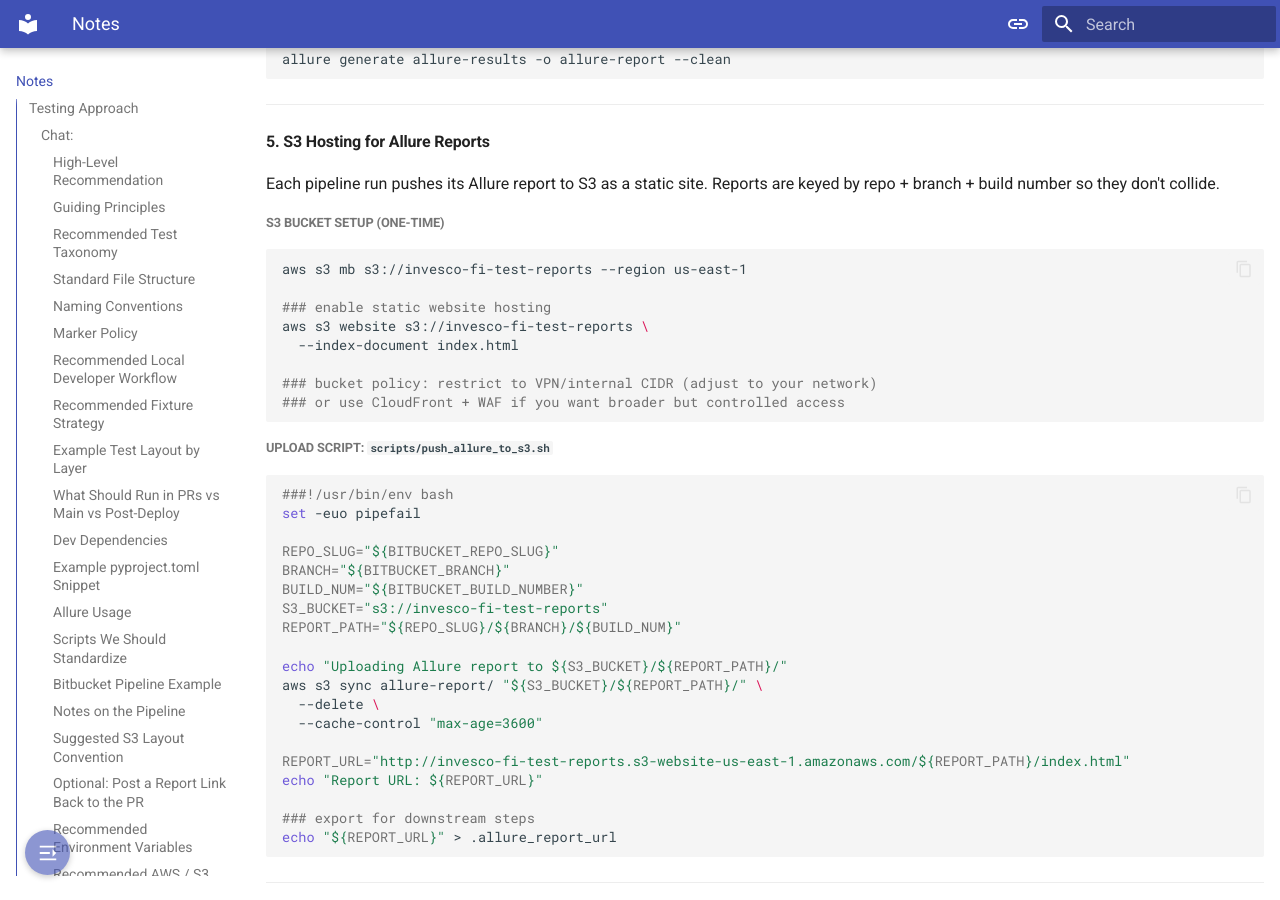
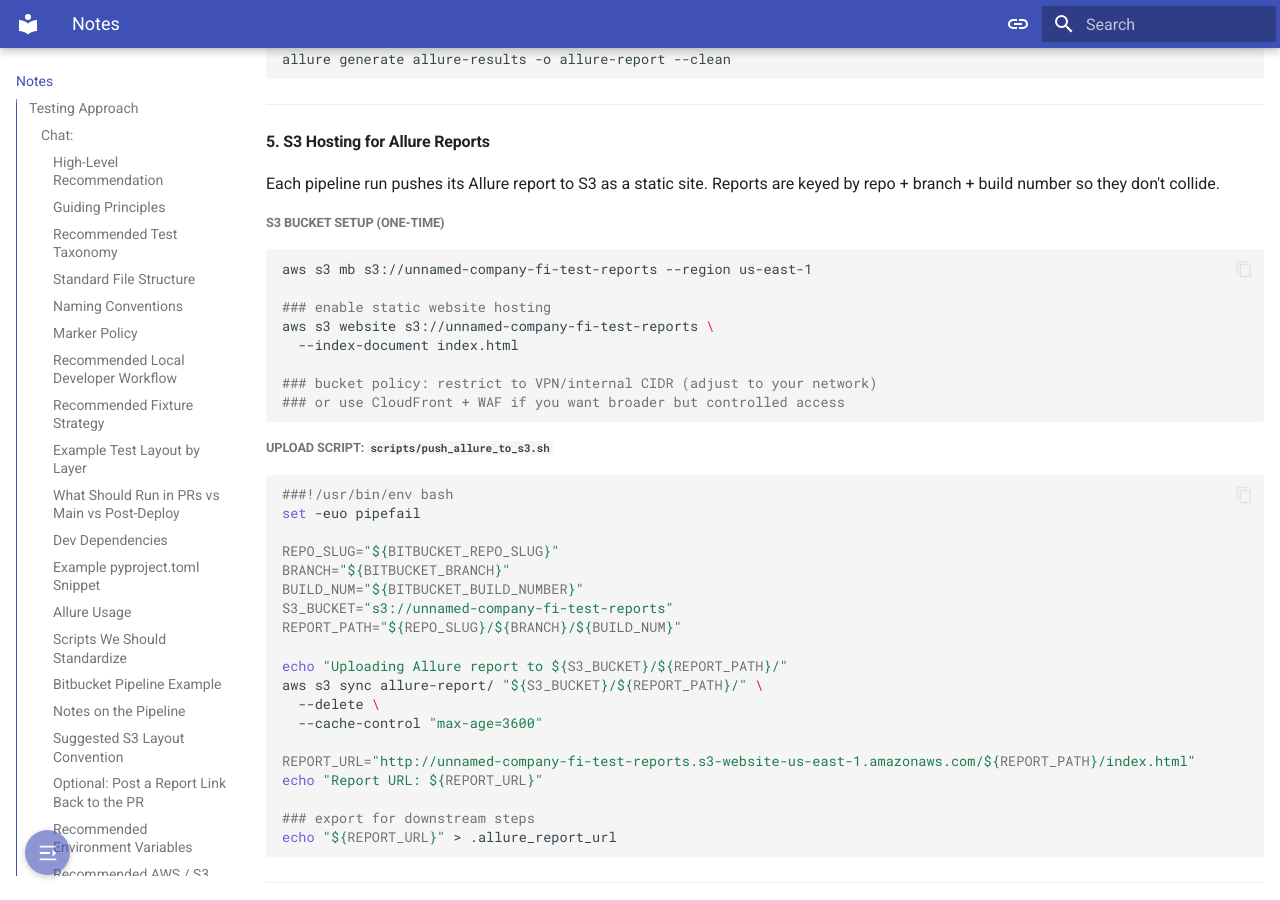
Before and after one commit to cudavinci/4reference, an MkDocs documentation site: the page built from docs/notes.md, in a window 1280 px wide and 900 px high, scrolled down 30000 px. Built offline with MkDocs 1.6.1 and Material for MkDocs 9.7.7, drawn with Linux system fonts in a browser that asks for light colours; some of the changed text lies outside the part shown.

Commit message:
alohamora

````diff
--- a/docs/notes.md
+++ b/docs/notes.md
@@ -1471,10 +1471,10 @@
 ##### S3 bucket setup (one-time)
 
 ```bash
-aws s3 mb s3://invesco-fi-test-reports --region us-east-1
+aws s3 mb s3://unnamed-company-fi-test-reports --region us-east-1
 
 ### enable static website hosting
-aws s3 website s3://invesco-fi-test-reports \
+aws s3 website s3://unnamed-company-fi-test-reports \
   --index-document index.html
 
 ### bucket policy: restrict to VPN/internal CIDR (adjust to your network)
@@ -1490,7 +1490,7 @@
 REPO_SLUG="${BITBUCKET_REPO_SLUG}"
 BRANCH="${BITBUCKET_BRANCH}"
 BUILD_NUM="${BITBUCKET_BUILD_NUMBER}"
-S3_BUCKET="s3://invesco-fi-test-reports"
+S3_BUCKET="s3://unnamed-company-fi-test-reports"
 REPORT_PATH="${REPO_SLUG}/${BRANCH}/${BUILD_NUM}"
 
 echo "Uploading Allure report to ${S3_BUCKET}/${REPORT_PATH}/"
@@ -1498,7 +1498,7 @@
   --delete \
   --cache-control "max-age=3600"
 
-REPORT_URL="http://invesco-fi-test-reports.s3-website-us-east-1.amazonaws.com/${REPORT_PATH}/index.html"
+REPORT_URL="http://unnamed-company-fi-test-reports.s3-website-us-east-1.amazonaws.com/${REPORT_PATH}/index.html"
 echo "Report URL: ${REPORT_URL}"
 
 ### export for downstream steps
@@ -3040,7 +3040,7 @@
     raw = extract_data("s3://bucket/inputs/...")
     transformed = transform(raw)
     load_to_postgres(transformed, "portfolio.daily_snapshot")
-    send_completion_email(["team@invesco.com"], "s3://bucket/reports/...")
+    send_completion_email(["team@unnamed-company.com"], "s3://bucket/reports/...")
 ```
 
 ##### Option C: EKS CronJobs
@@ -3083,7 +3083,7 @@
 
 1. **Amazon SES (Simple Email Service)**: Cheapest, most reliable for transactional email from within AWS. Use the `boto3` SES client. You'll need to verify sender domains/addresses.
 
-2. **SMTP relay via your existing Exchange/O365**: If Invesco has an internal SMTP relay, you can keep using `smtplib` — just update the SMTP host and ensure EKS pods can reach it (VPC peering or transit gateway to corp network).
+2. **SMTP relay via your existing Exchange/O365**: If unnamed-company has an internal SMTP relay, you can keep using `smtplib` — just update the SMTP host and ensure EKS pods can reach it (VPC peering or transit gateway to corp network).
 
 3. **Prefect notifications**: Prefect has built-in notification blocks (email, Slack, Teams). Good for "pipeline succeeded/failed" alerts. Less suitable for rich HTML reports with attachments.
 
````
